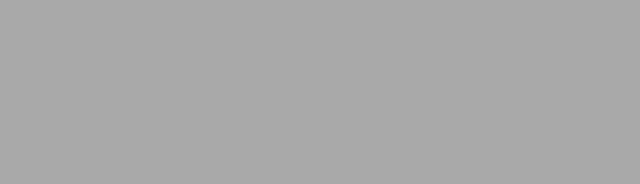
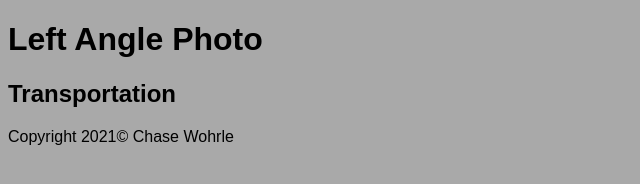
Before and after one commit to ChaseWohrle/left_angle_photo, a plain HTML site: page transportation-gallery.html in a window 1280 px wide. Shown: the whole page, without its empty margins (0-640 px from the left). Drawn offline with Linux system fonts and the light colour scheme.

Commit message:
Further aux. page setup

```diff
--- a/transportation-gallery.html
+++ b/transportation-gallery.html
@@ -8,4 +8,19 @@
     <link rel="stylesheet" href="index.css">
     <link rel="shortcut icon" type="image/png" href="/images/favicon.png"/>
   </head>
+  <body>
+    <header>
+        <h1 id='heading'>Left Angle Photo</h1>
+        <!--Add link to home -->
+    </header>
+    <main>
+        <h2>Transportation</h2>
+    </main>
+    <footer>
+        <aside>
+          <!--Add links of socials/linkedIn -->
+          <p>Copyright 2021© Chase Wohrle</p>
+        </aside>
+      </footer>
+</body>
 </html>
```
Also changed, not shown: art-gallery.html (+15 -0 lines), contact.html (+15 -0 lines), face-gallery.html (+15 -0 lines), food-gallery.html (+15 -0 lines), places-gallery.html (+15 -0 lines).
